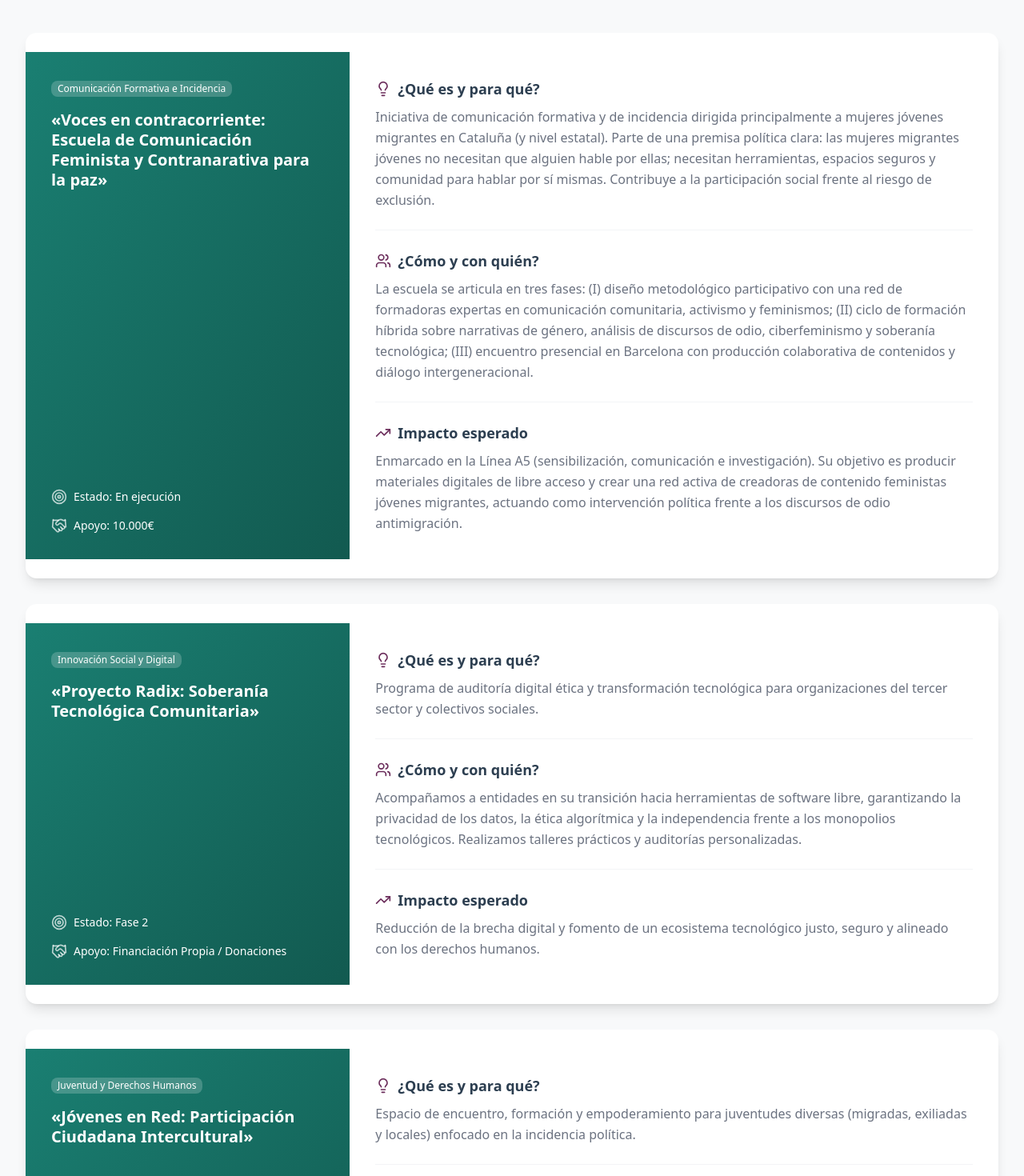
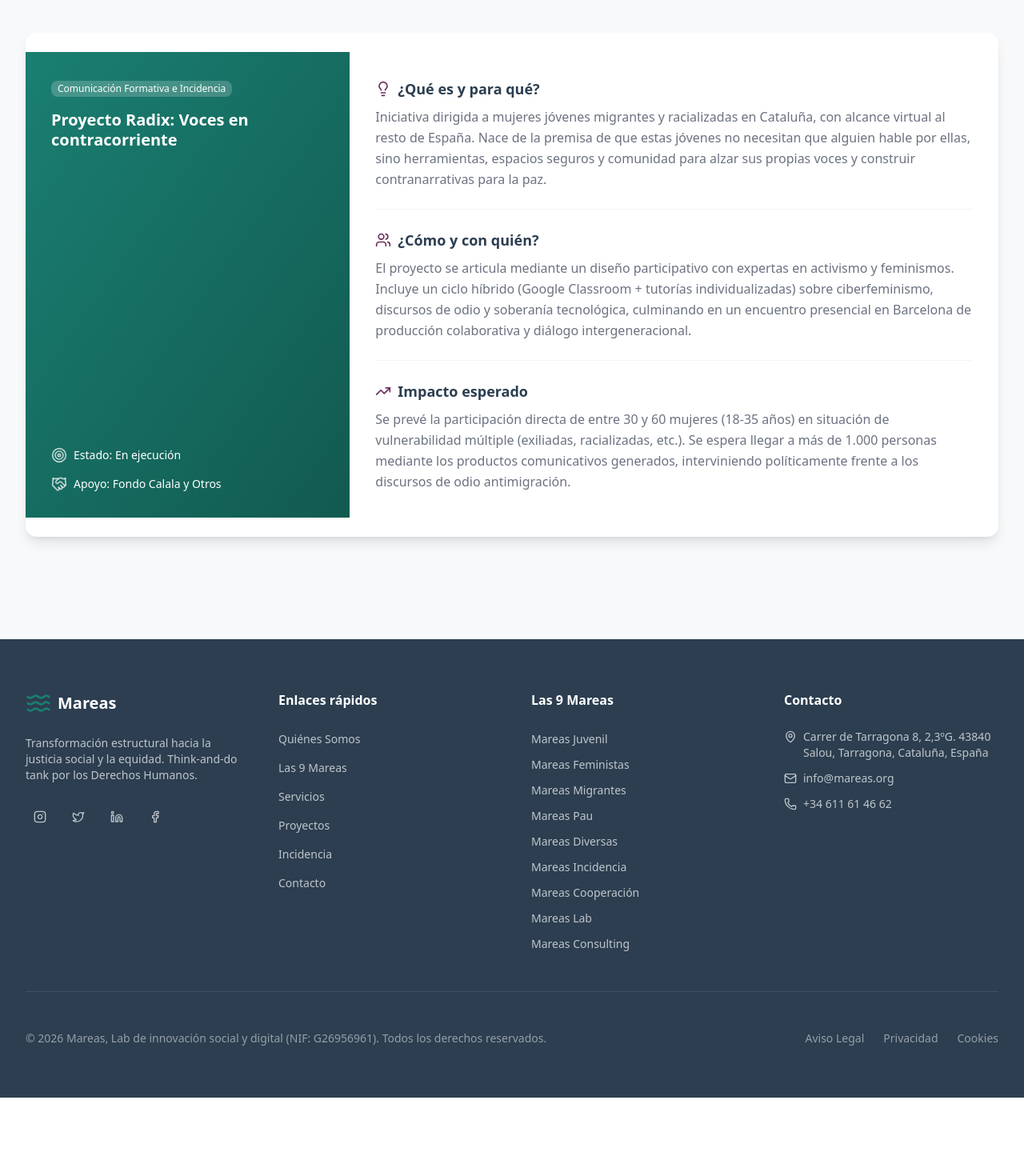
Before and after one commit to mareaslab/MareasWeb, a Next.js app: page /proyectos in a window 1280 px wide. Shown: the part 400-1870 px from the top of the page at 80% size. After the commit the page ends 1772 px from the top, so only its background shows below. Built offline with nearby package versions, Linux system fonts and the light colour scheme.

Commit message:
Fix: actualizar título SEO, Hero y refinar proyecto Radix

```diff
--- a/src/app/layout.tsx
+++ b/src/app/layout.tsx
@@ -15,7 +15,7 @@ const geistMono = Geist_Mono({
 
 export const metadata: Metadata = {
   metadataBase: new URL("https://mareas.org"),
-  title: "Mareas, Lab de innovación social y digital | Transformación social y justicia",
+  title: "Mareas, Lab de innovación social y digital",
   description: "Organización de base juvenil e intercultural que trabaja por los Derechos Humanos desde el feminismo interseccional. Investigación-acción, incidencia política y acompañamiento estratégico.",
   keywords: ["Mareas", "Justicia Social", "Derechos Humanos", "Feminismo", "Interculturalidad", "ONG", "Tercer Sector", "Economía Social"],
   authors: [{ name: "Mareas, Lab de innovación social y digital" }],
@@ -23,7 +23,7 @@ export const metadata: Metadata = {
     icon: "/favicon.ico",
   },
   openGraph: {
-    title: "Mareas, Lab de innovación social y digital | Transformación estructural hacia la justicia social",
+    title: "Mareas, Lab de innovación social y digital",
     description: "Nueve corrientes de cambio que confluyen en un mismo océano de justicia social.",
     url: "https://mareas.org",
     siteName: "Mareas, Lab de innovación social y digital",
--- a/src/components/Sections.tsx
+++ b/src/components/Sections.tsx
@@ -204,12 +204,12 @@ function HeroSection() {
 
           {/* Main Headline */}
           <h1 className="text-4xl sm:text-5xl md:text-6xl lg:text-7xl font-bold text-white leading-tight mb-6">
-            Transformación estructural hacia la{" "}
-            <span className="text-[#2A9F8A]">justicia social</span> y la equidad
+            Mareas, Lab de innovación <span className="text-[#2A9F8A]">social y digital</span>
           </h1>
 
           {/* Subheadline */}
           <p className="text-lg sm:text-xl md:text-2xl text-white/90 mb-8 max-w-3xl leading-relaxed">
+            Transformación estructural hacia la justicia social y la equidad.
             Somos una organización de base juvenil e intercultural que trabaja por los Derechos Humanos
             desde el feminismo interseccional. Investigamos, incidimos y acompañamos a comunidades y
             administraciones en la construcción de una sociedad más justa.
@@ -803,31 +803,13 @@ function ServicesSection() {
 function ProjectsSection() {
   const projects = [
     {
-      title: "«Voces en contracorriente: Escuela de Comunicación Feminista y Contranarativa para la paz»",
+      title: "Proyecto Radix: Voces en contracorriente",
       category: "Comunicación Formativa e Incidencia",
       status: "En ejecución",
-      budget: "10.000€",
-      description: "Iniciativa de comunicación formativa y de incidencia dirigida principalmente a mujeres jóvenes migrantes en Cataluña (y nivel estatal). Parte de una premisa política clara: las mujeres migrantes jóvenes no necesitan que alguien hable por ellas; necesitan herramientas, espacios seguros y comunidad para hablar por sí mismas. Contribuye a la participación social frente al riesgo de exclusión.",
-      details: "La escuela se articula en tres fases: (I) diseño metodológico participativo con una red de formadoras expertas en comunicación comunitaria, activismo y feminismos; (II) ciclo de formación híbrida sobre narrativas de género, análisis de discursos de odio, ciberfeminismo y soberanía tecnológica; (III) encuentro presencial en Barcelona con producción colaborativa de contenidos y diálogo intergeneracional.",
-      impact: "Enmarcado en la Línea A5 (sensibilización, comunicación e investigación). Su objetivo es producir materiales digitales de libre acceso y crear una red activa de creadoras de contenido feministas jóvenes migrantes, actuando como intervención política frente a los discursos de odio antimigración."
-    },
-    {
-      title: "«Proyecto Radix: Soberanía Tecnológica Comunitaria»",
-      category: "Innovación Social y Digital",
-      status: "Fase 2",
-      budget: "Financiación Propia / Donaciones",
-      description: "Programa de auditoría digital ética y transformación tecnológica para organizaciones del tercer sector y colectivos sociales.",
-      details: "Acompañamos a entidades en su transición hacia herramientas de software libre, garantizando la privacidad de los datos, la ética algorítmica y la independencia frente a los monopolios tecnológicos. Realizamos talleres prácticos y auditorías personalizadas.",
-      impact: "Reducción de la brecha digital y fomento de un ecosistema tecnológico justo, seguro y alineado con los derechos humanos."
-    },
-    {
-      title: "«Jóvenes en Red: Participación Ciudadana Intercultural»",
-      category: "Juventud y Derechos Humanos",
-      status: "Evaluación",
-      budget: "Subvenciones Locales",
-      description: "Espacio de encuentro, formación y empoderamiento para juventudes diversas (migradas, exiliadas y locales) enfocado en la incidencia política.",
-      details: "A través de metodologías participativas y asamblearias, los y las jóvenes identifican las problemáticas de sus entornos y diseñan campañas de sensibilización, reuniéndose con responsables políticos locales para exigir cambios tangibles en sus barrios.",
-      impact: "Fortalecimiento de la participación democrática juvenil, creación de liderazgos comunitarios y fomento de la cohesión social intercultural."
+      budget: "Fondo Calala y Otros",
+      description: "Iniciativa dirigida a mujeres jóvenes migrantes y racializadas en Cataluña, con alcance virtual al resto de España. Nace de la premisa de que estas jóvenes no necesitan que alguien hable por ellas, sino herramientas, espacios seguros y comunidad para alzar sus propias voces y construir contranarrativas para la paz.",
+      details: "El proyecto se articula mediante un diseño participativo con expertas en activismo y feminismos. Incluye un ciclo híbrido (Google Classroom + tutorías individualizadas) sobre ciberfeminismo, discursos de odio y soberanía tecnológica, culminando en un encuentro presencial en Barcelona de producción colaborativa y diálogo intergeneracional.",
+      impact: "Se prevé la participación directa de entre 30 y 60 mujeres (18-35 años) en situación de vulnerabilidad múltiple (exiliadas, racializadas, etc.). Se espera llegar a más de 1.000 personas mediante los productos comunicativos generados, interviniendo políticamente frente a los discursos de odio antimigración."
     }
   ];
 
```
